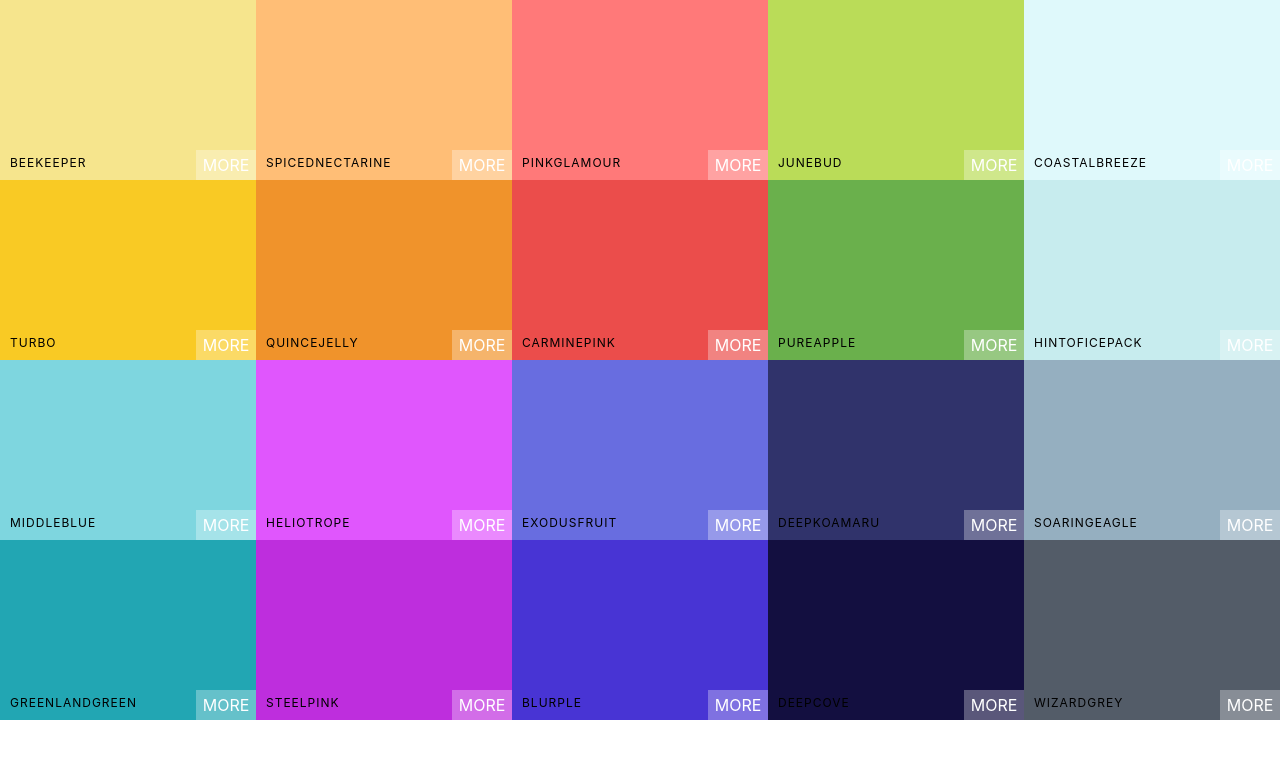
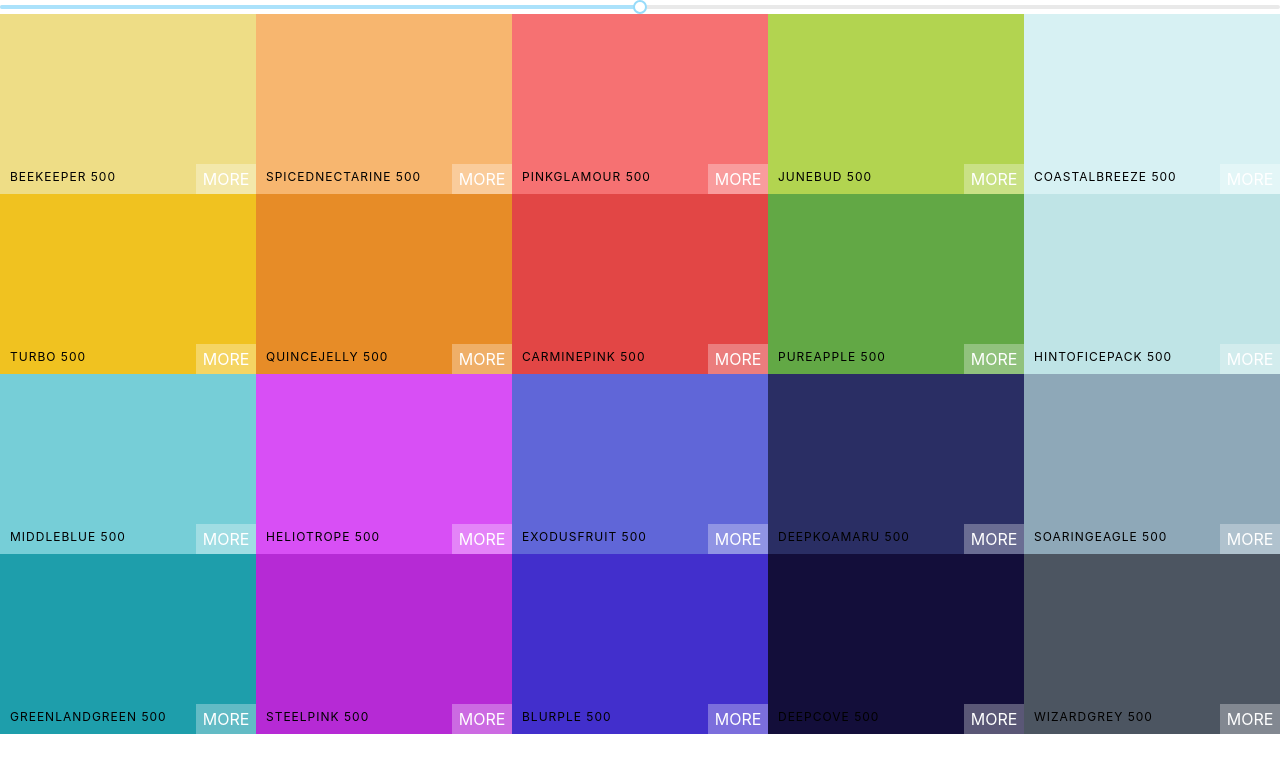
Before and after one commit to DavidWalker-hub/Color-Project, a React (Create React App) app: page / in a window 1280 px wide. Shown: the top 772 px of the page. Built offline with nearby package versions, Linux system fonts and the light colour scheme.

Commit message:
add slider and functionality

```diff
--- a/package.json
+++ b/package.json
@@ -7,6 +7,7 @@
     "@testing-library/react": "^11.2.3",
     "@testing-library/user-event": "^12.6.2",
     "chroma-js": "^2.1.0",
+    "rc-slider": "^9.7.1",
     "react": "^17.0.1",
     "react-copy-to-clipboard": "^5.0.3",
     "react-dom": "^17.0.1",
--- a/src/App.js
+++ b/src/App.js
@@ -5,10 +5,9 @@ import { generatePalette } from './ColorHelpers';
 
 class App extends Component {
 	render() {
-		console.log(generatePalette(seedColors[4]));
 		return (
 			<div>
-				<Palette {...seedColors[4]} />
+				<Palette palette={generatePalette(seedColors[4])} />
 			</div>
 		);
 	}
--- a/src/Palette.js
+++ b/src/Palette.js
@@ -1,14 +1,29 @@
 import React, { Component } from 'react';
 import ColorBox from './ColorBox';
+import Slider, { Range } from 'rc-slider';
+import 'rc-slider/assets/index.css';
 import './Palette.css';
 
 class Palette extends Component {
+	constructor(props) {
+		super(props);
+		this.state = { level: 500 };
+		this.changeLevel = this.changeLevel.bind(this);
+	}
+	changeLevel(level) {
+		this.setState({
+			level
+		});
+	}
 	render() {
-		const colorBoxes = this.props.colors.map((color, i) => (
-			<ColorBox background={color.color} key={i} name={color.name} />
+		const { colors } = this.props.palette;
+		const { level } = this.state;
+		const colorBoxes = colors[level].map((color, i) => (
+			<ColorBox background={color.hex} key={i} name={color.name} />
 		));
 		return (
 			<div className="Palette">
+				<Slider defaultValue={level} min={100} max={900} onAfterChange={this.changeLevel} step={100} />
 				{/* Navbar goes here */}
 				<div className="Palette-colors">{colorBoxes}</div>
 				{/* footer eventually */}
```
Also changed, not shown: 2 other files (tests, documents, lock files or other folders).
